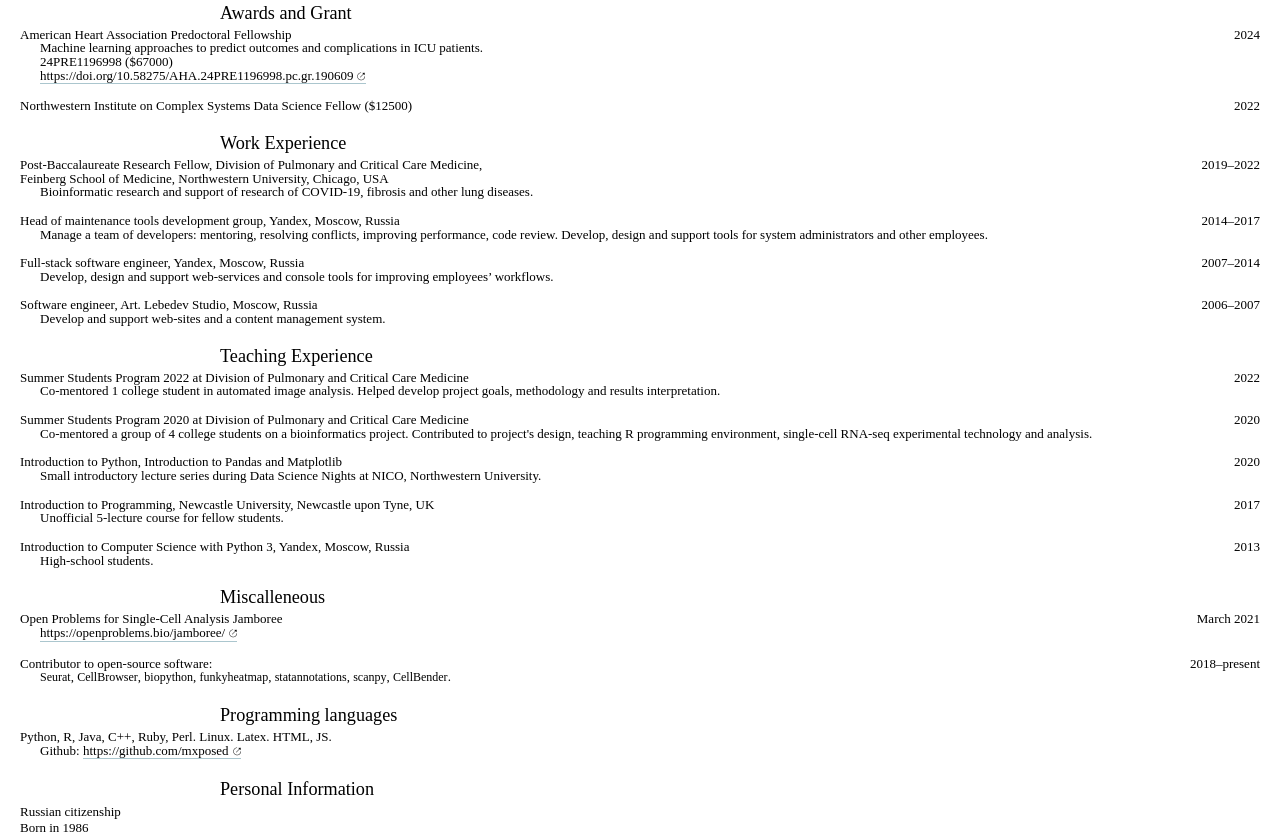
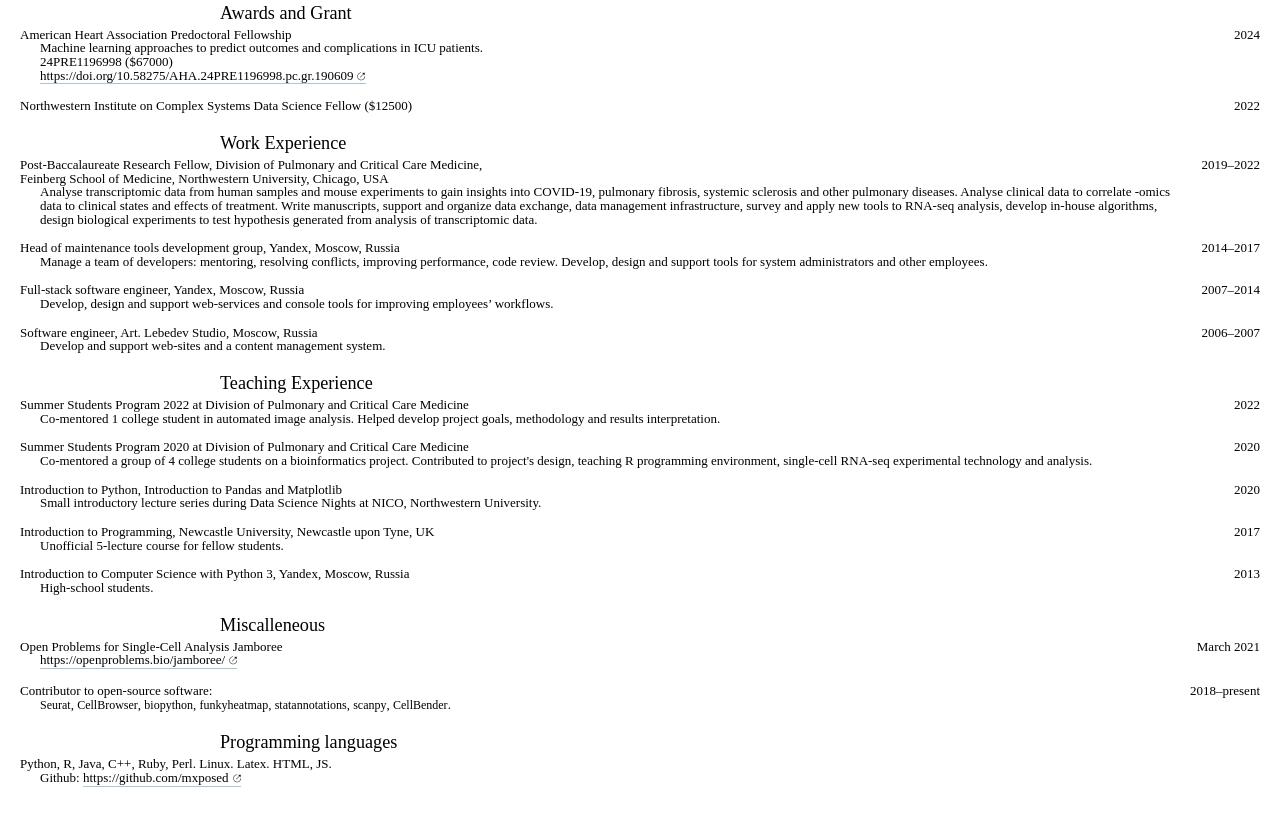
Before and after one commit to mxposed/cv, a website: page cv.html in a window 1280 px wide. Shown: the part 1773-2609 px from the top of the page. After the commit the page ends 2575 px from the top, so only its background shows below. Drawn offline with Linux system fonts and the light colour scheme.

Commit message:
Remove personal info, revert NU work description

```diff
--- a/cv.html
+++ b/cv.html
@@ -488,7 +488,12 @@ u {
     <div>Post-Baccalaureate Research Fellow, Division of Pulmonary and Critical Care Medicine,<br/>
         Feinberg School of Medicine, Northwestern University, Chicago, USA
       <div class="details">
-        Bioinformatic research and support of research of COVID-19, fibrosis and other lung diseases.
+        Analyse transcriptomic data from human samples and mouse experiments to gain insights into
+        <s>COVID-19</s>, pulmonary fibrosis, systemic sclerosis and other pulmonary diseases. Analyse
+        clinical data to correlate -omics data to clinical states and effects of treatment. Write
+        manuscripts, support and organize data exchange, data management infrastructure, survey and
+        apply new tools to RNA-seq analysis, develop in-house algorithms, design biological
+        experiments to test hypothesis generated from analysis of transcriptomic data.
       </div>
     </div>
     <div class="date">2019–2022</div>
@@ -576,7 +581,7 @@ u {
   </div>
 </section>
 
-<section>
+<section style="margin-bottom: 0;">
   <h2>Programming languages</h2>
   <div class="entry">
     <div>
@@ -588,13 +593,5 @@ u {
   </div>
 </section>
 
-<section style="margin-bottom: 0;">
-  <h2>Personal Information</h2>
-  <div>
-    Russian citizenship<br/>
-    Born in 1986
-  </div>
-</section>
-
 </body>
 </html>
```
Also changed, not shown: 1 other file.
